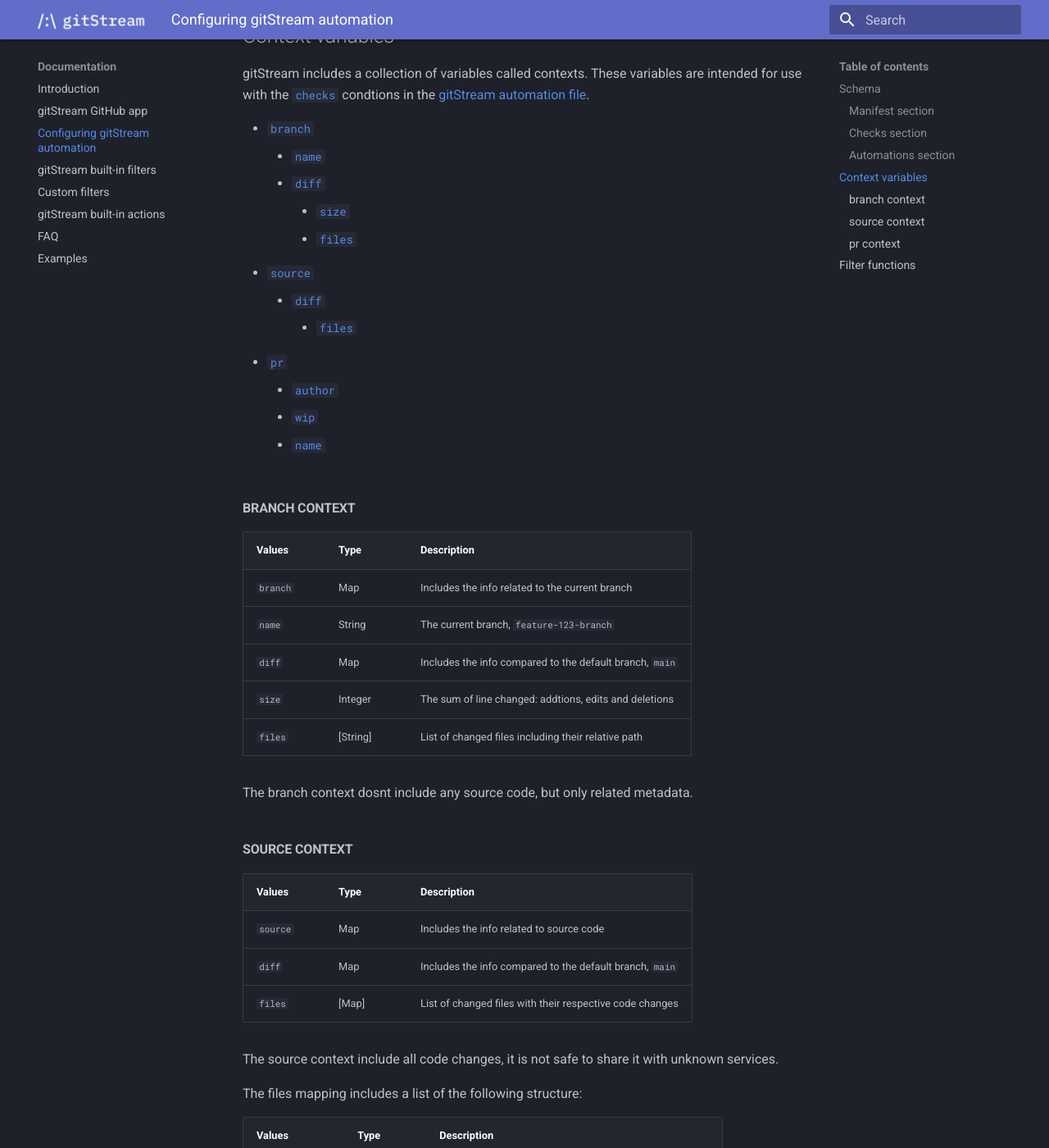
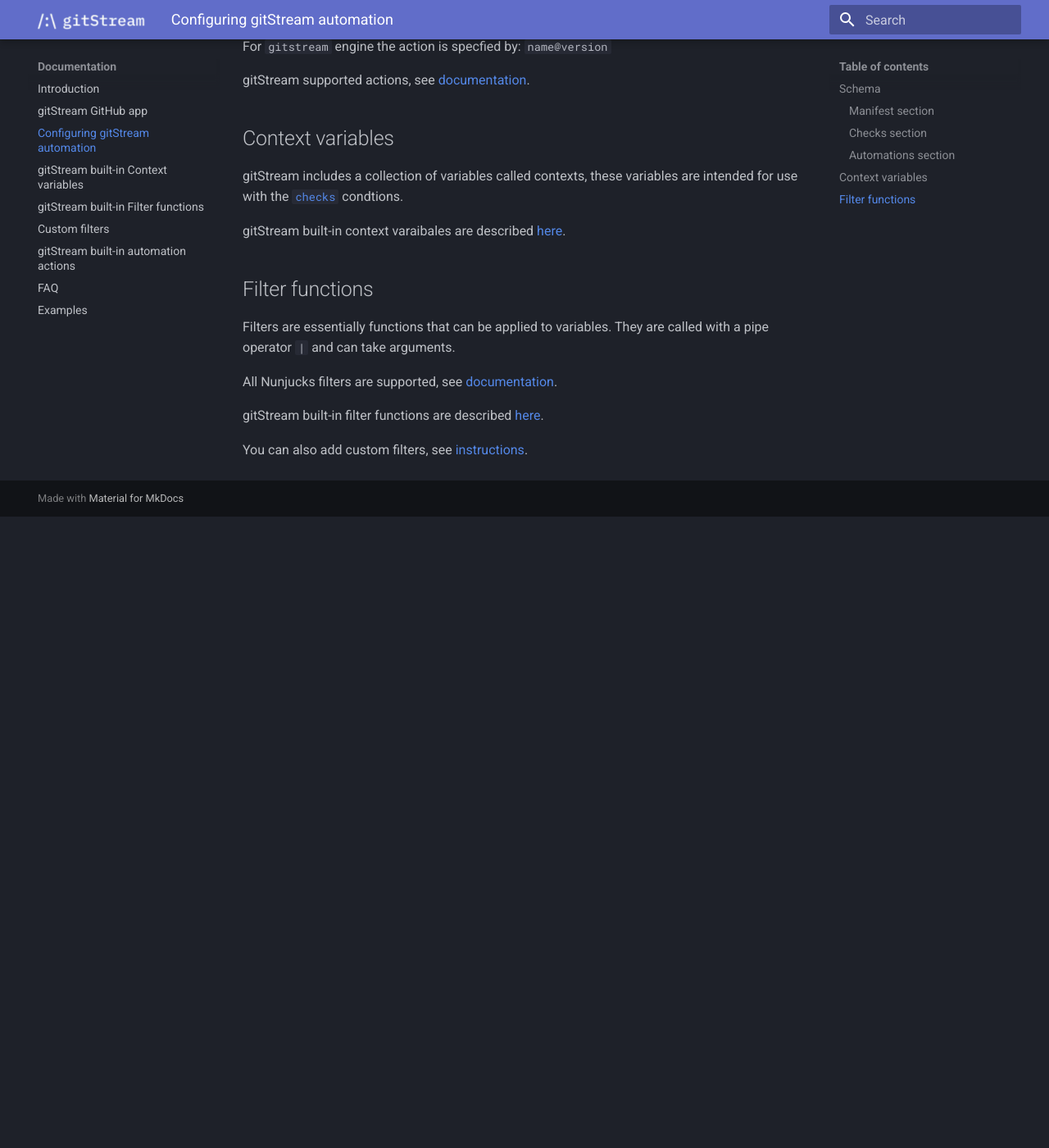
Before and after one commit to lkilpatrick/gitstream-mkdocs, an MkDocs documentation site: the page built from docs/20_reference.md, in a window 1280 px wide and 1400 px high, scrolled down 2268 px. Shown: the whole window at 82% size. Built offline with MkDocs 1.6.1 and Material for MkDocs 9.7.7, drawn with Linux system fonts in a browser that asks for light colours; the version menu is left out; after the commit the page ends 2898 px from its top, so only the background shows below that; some of the changed text lies outside the part shown.

Commit message:
adding version next to each element moving context var to its own files

```diff
--- a/docs/20_reference.md
+++ b/docs/20_reference.md
@@ -82,65 +88,14 @@
 
 For `gitstream` engine the action is specfied by: `name@version`
 
-gitStream supported actions, see [documentation](23_gitstream-actions.md).
+gitStream supported actions, see [documentation](25_gitstream-actions.md).
 
 ## Context variables
 
-gitStream includes a collection of variables called contexts. These variables are intended
-for use with the [`checks`](#checks-section) condtions in the
-[gitStream automation file](#gitstream-automation-file).
+gitStream includes a collection of variables called contexts, these variables are intended
+for use with the [`checks`]() condtions.
 
-- [`branch`](#branch-context)
-    - [`name`](#name-context)
-    - [`diff`](#branch-context)
-        - [`size`](#branch-context)
-        - [`files`](#branch-context)
-- [`source`](#source-context)
-    - [`diff`](#source-context)
-        - [`files`](#source-context)
-- [`pr`](#pr-context)
-    - [`author`](#pr-context)
-    - [`wip`](#pr-context)
-    - [`name`](#pr-context)
-
-#### branch context
-
-| Values      | Type      | Description                                              |
-| ------------|-----------|--------------------------------------------------------- |
-| `branch`    | Map       | Includes the info related to the current branch          |
-| `name`      | String    | The current branch, `feature-123-branch`                 |
-| `diff`      | Map       | Includes the info compared to the default branch, `main` |
-| `size`      | Integer   | The sum of line changed: addtions, edits and deletions   |
-| `files`     | [String]  | List of changed files including their relative path      |
-
-The branch context dosnt include any source code, but only related metadata.
-
-#### source context
-
-| Values      | Type      | Description                                                     |
-| ------------|-----------|---------------------------------------------------------------- |
-| `source`    | Map       | Includes the info related to source code                        |
-| `diff`      | Map       | Includes the info compared to the default branch, `main`        |
-| `files`     | [Map]     | List of changed files with their respective code changes        |
-
-The source context include all code changes, it is not safe to share it with unknown services.
-
-The files mapping includes a list of the following structure:
-
-| Values          | Type      | Description                                                     |
-| ----------------|-----------|---------------------------------------------------------------- |
-| `original_file` | String    | The name of the file before the changes, including its path     |
-| `new_file`      | String    | The name of the file after the changes, including its path      |
-| `diff`          | String    | The content in diff format `+` for addtions, `-` for deletions  |
-
-#### pr context
-
-| Values      | Type      | Description                                                     |
-| ------------|-----------|---------------------------------------------------------------- |
-| `pr`        | Map       | Includes the PR info
-| `author`    | String    | The git user name of the PR author
-| `wip`       | Bool      | `true` when the PR is marked as draft
-| `name`      | String    | The PR name
+gitStream built-in context varaibales are described [here](21_gitstream-context.md).
 
 ## Filter functions
 
@@ -149,6 +104,6 @@
 
 All Nunjucks filters are supported, see [documentation](https://mozilla.github.io/nunjucks/templating.html#builtin-filters).
 
-gitStream adds more filters, see [documentation](21_gitstream-filters.md).
+gitStream built-in filter functions are described [here](23_gitstream-filters.md).
 
-You can also add custom filters, see [documentation](22_custom-filters.md).
+You can also add custom filters, see [instructions](24_custom-filters.md).
--- a/mkdocs.yml
+++ b/mkdocs.yml
@@ -17,6 +17,6 @@
   - pymdownx.inlinehilite
   - pymdownx.snippets
   - pymdownx.superfences
-extra:
-  version:
-    provider: mike
+  - pymdownx.emoji:
+      emoji_index: !!python/name:materialx.emoji.twemoji
+      emoji_generator: !!python/name:materialx.emoji.to_svg
```
Also changed, not shown: other parts of docs/20_reference.md (+6 -0 lines), docs/21_gitstream-context.md (added, +61 -0 lines), docs/23_gitstream-filters.md (renamed from docs/21_gitstream-filters.md, +19 -1 lines), docs/24_custom-filters.md (renamed from docs/22_custom-filters.md, +8 -0 lines), docs/25_gitstream-actions.md (renamed from docs/23_gitstream-actions.md, +11 -1 lines), docs/31_examples.md (+10 -0 lines).
